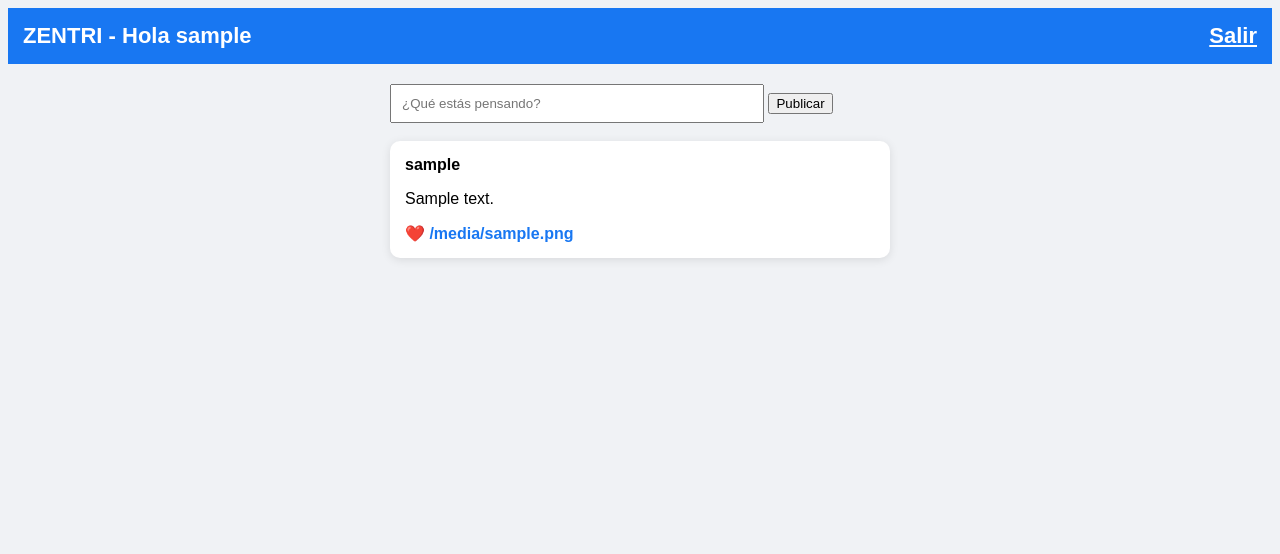
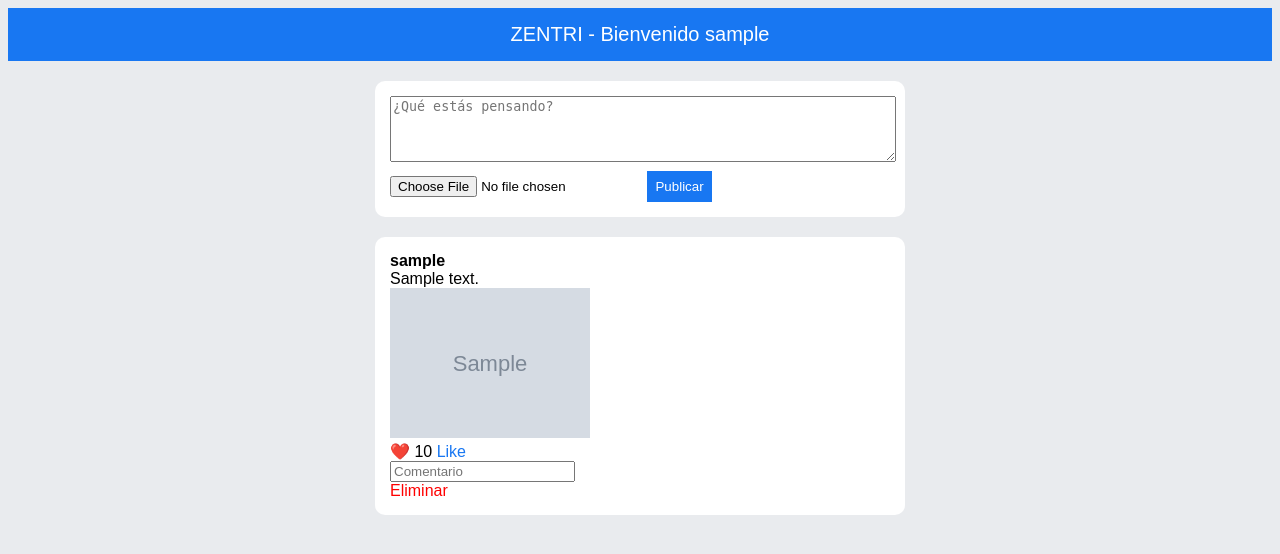
Before and after one commit to deleongalindo24-lgtm/mibook, a Flask app: page / in a window 1280 px wide. Shown: the top 554 px of the page. Run offline with Flask 3, Linux system fonts and the light colour scheme; the visitor is signed in with stand-in values (Sample User, id 1); grey boxes marked "Sample" are stand-in pictures; a database or web service that is not in the repository returns one stand-in record (values such as "Sample title"); some libraries are stand-ins or nearby versions.

Commit message:
Update home.html

```diff
--- a/templates/home.html
+++ b/templates/home.html
@@ -1,82 +1,99 @@
 <!DOCTYPE html>
 <html>
 <head>
-    <title>Zentri</title>
-
+    <title>ZENTRI - Home</title>
     <style>
-        body{
+        body {
             font-family: Arial;
-            background:#f0f2f5;
+            background: #e9ebee;
         }
 
-        .topbar{
-            background:#1877f2;
-            color:white;
-            padding:15px;
-            font-size:22px;
-            font-weight:bold;
+        .header {
+            background: #1877f2;
+            color: white;
+            padding: 15px;
+            text-align: center;
+            font-size: 20px;
         }
 
-        .container{
-            width:500px;
-            margin:auto;
-            margin-top:20px;
+        .post-box {
+            background: white;
+            padding: 15px;
+            margin: 20px auto;
+            width: 500px;
+            border-radius: 10px;
         }
 
-        .post{
-            background:white;
-            padding:15px;
-            margin-bottom:10px;
-            border-radius:10px;
-            box-shadow:0 2px 10px rgba(0,0,0,0.1);
+        textarea {
+            width: 100%;
+            height: 60px;
         }
 
-        .btn{
-            text-decoration:none;
-            margin-right:10px;
-            font-weight:bold;
+        .btn {
+            background: #1877f2;
+            color: white;
+            border: none;
+            padding: 8px;
+            margin-top: 5px;
         }
 
-        .like{
-            color:#1877f2;
+        .post {
+            background: white;
+            margin: 10px auto;
+            width: 500px;
+            padding: 15px;
+            border-radius: 10px;
         }
 
-        .delete{
-            color:red;
+        .delete {
+            color: red;
+            text-decoration: none;
+        }
+
+        .like {
+            color: #1877f2;
+            text-decoration: none;
         }
     </style>
 </head>
-
 <body>
 
-<div class="topbar">
-    ZENTRI - Hola {{ user }}
-    <a href="/logout" style="float:right; color:white;">Salir</a>
+<div class="header">
+    ZENTRI - Bienvenido {{ user }}
 </div>
 
-<div class="container">
-
-<form method="POST" action="/post">
-    <input name="content" placeholder="¿Qué estás pensando?" style="width:70%;padding:10px;">
-    <button>Publicar</button>
-</form>
-
-<br>
+<div class="post-box">
+    <form action="/post" method="POST" enctype="multipart/form-data">
+        <textarea name="content" placeholder="¿Qué estás pensando?"></textarea>
+        <input type="file" name="image">
+        <button class="btn">Publicar</button>
+    </form>
+</div>
 
 {% for post in posts %}
+
 <div class="post">
-    <b>{{ post[1] }}</b>
-    <p>{{ post[2] }}</p>
+    <b>{{ post[1] }}</b><br>
+    {{ post[2] }}<br>
 
-    <a class="btn like" href="/like/{{ post[0] }}">❤️ {{ post[3] }}</a>
+    {% if post[3] %}
+        <img src="/static/{{ post[3] }}" width="200">
+    {% endif %}
 
-    {% if post[1] == user %}
-        <a class="btn delete" href="/delete/{{ post[0] }}">Eliminar</a>
-    {% endif %}
+    <br>
+
+    ❤️ {{ post[4] }}
+
+    <a class="like" href="/like/{{ post[0] }}">Like</a>
+
+    <form action="/comment/{{ post[0] }}" method="POST">
+        <input name="comment" placeholder="Comentario">
+    </form>
+
+    <a class="delete" href="/delete/{{ post[0] }}">Eliminar</a>
 </div>
+
 {% endfor %}
-
-</div>
 
 </body>
 </html>
```
